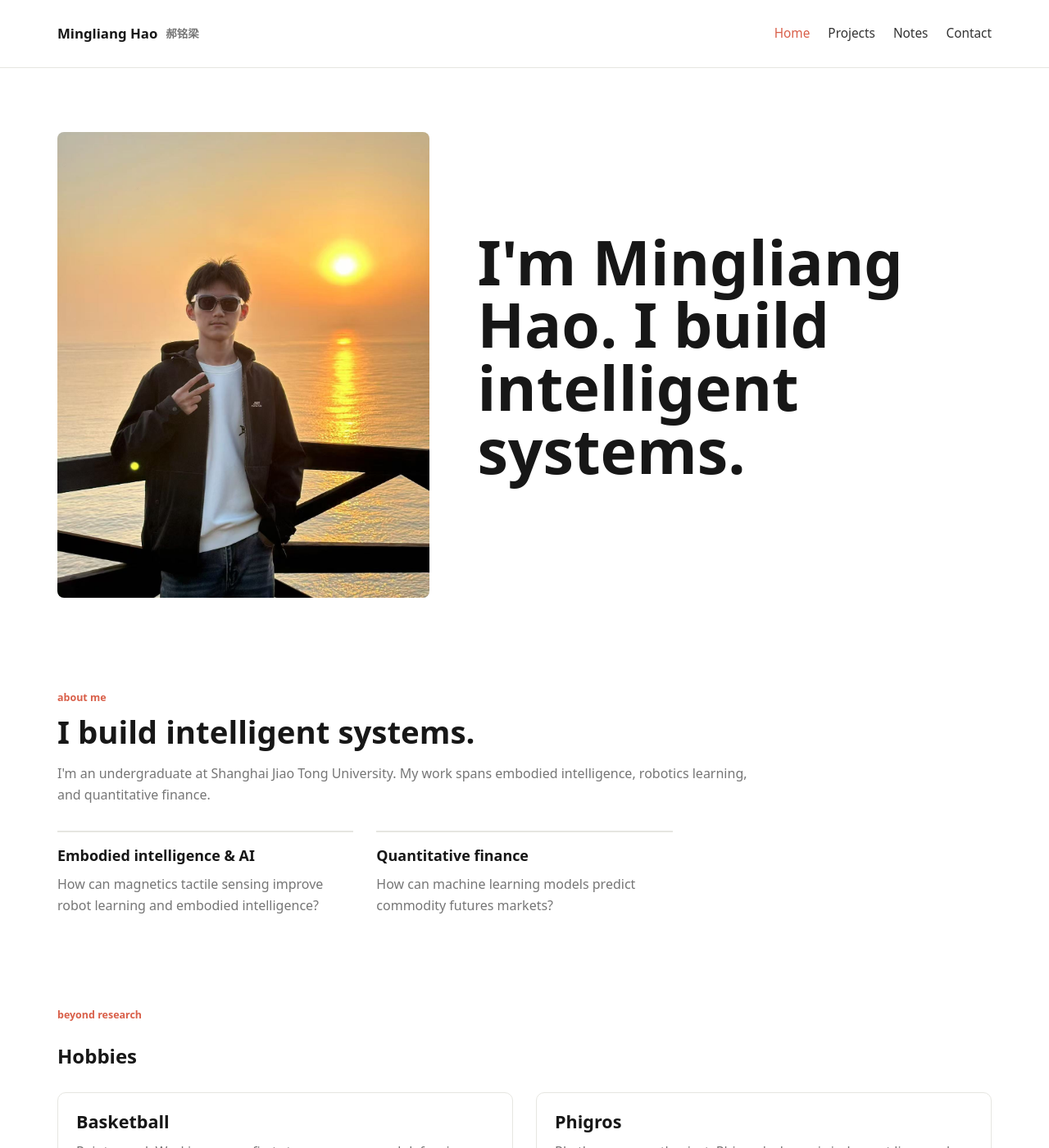
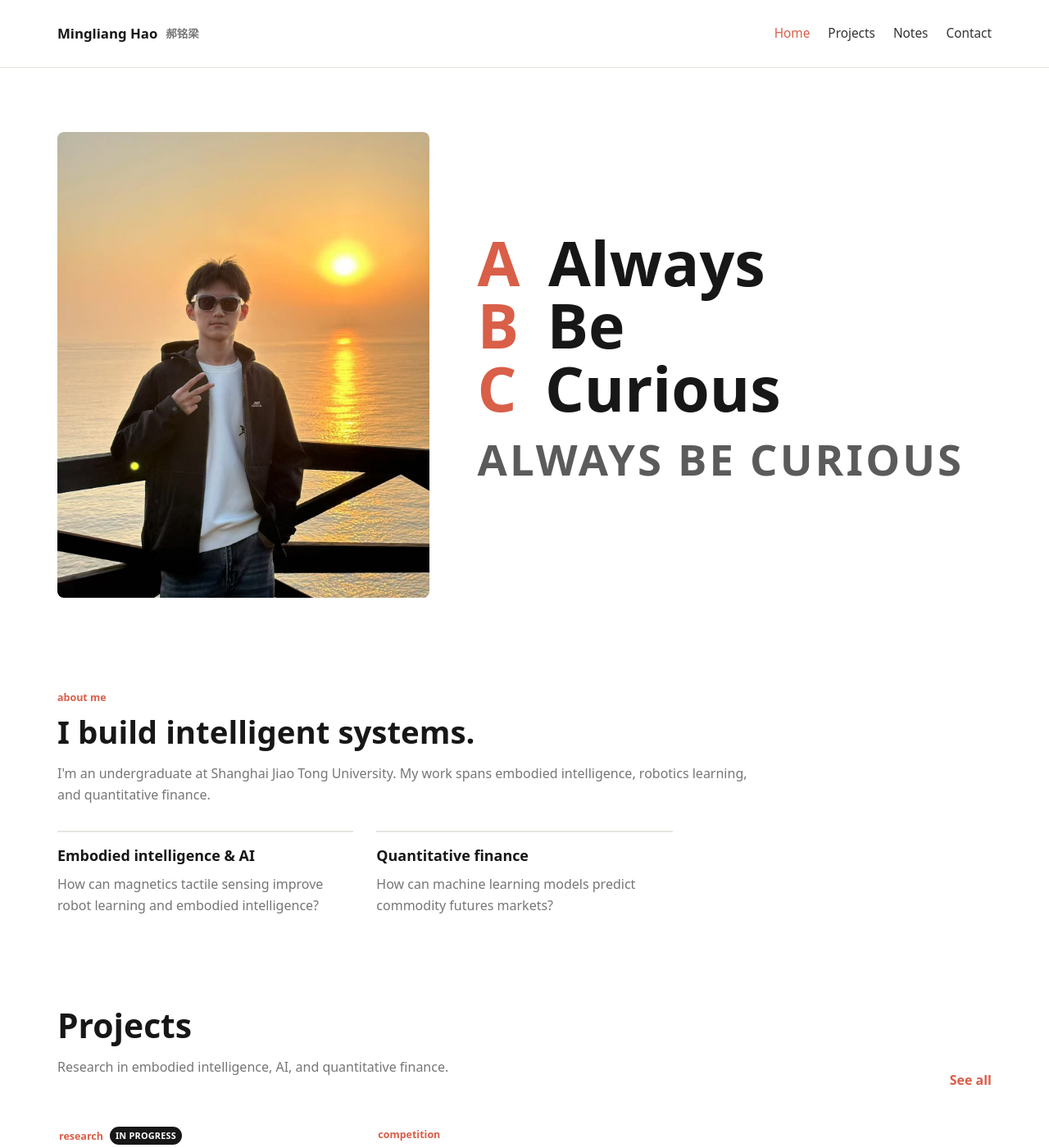
Before and after one commit to AntiElixir/AntiElixir.github.io, a Jekyll site: the page built from index.md, in a window 1280 px wide and 1400 px high. Shown: the whole window at 82% size. Built offline with Jekyll 4.4.1, drawn with Linux system fonts in a browser that asks for light colours; some of the changed text lies outside the part shown.

Commit message:
Update hero tagline to ABC format and move hobbies to page bottom
Hero title changed to "A Always / B Be / C Curious / ALWAYS BE CURIOUS"
with accent-colored initial letters. Hobbies section relocated after
Notes as the last section on the homepage.

```diff
--- a/assets/css/styles.css
+++ b/assets/css/styles.css
@@ -169,6 +169,30 @@ img {
   line-height: 1.02;
   margin: 0;
   max-width: 820px;
+}
+
+.hero-tagline {
+  display: flex;
+  flex-direction: column;
+}
+
+.tagline-line {
+  display: block;
+  white-space: nowrap;
+}
+
+.tagline-letter {
+  color: var(--accent);
+  display: inline-block;
+  margin-right: 0.2em;
+}
+
+.tagline-bottom {
+  display: block;
+  font-size: 0.7em;
+  letter-spacing: 0.06em;
+  margin-top: 0.4em;
+  opacity: 0.7;
 }
 
 .hero-copy p {
--- a/index.md
+++ b/index.md
@@ -14,7 +14,12 @@ description: "Mingliang Hao (郝铭梁) is an undergraduate student at Shanghai
         {% include responsive-photo.html src=settings.hero.image alt=hero_alt sizes="(max-width: 900px) 100vw, 42vw" fetchpriority="high" %}
       </div>
       <div class="hero-copy">
-        <h1>{{ settings.hero.title }}</h1>
+        <h1 class="hero-tagline">
+          <span class="tagline-line"><span class="tagline-letter">A</span> Always</span>
+          <span class="tagline-line"><span class="tagline-letter">B</span> Be</span>
+          <span class="tagline-line"><span class="tagline-letter">C</span> Curious</span>
+          <span class="tagline-bottom">ALWAYS BE CURIOUS</span>
+        </h1>
         {% if settings.hero.description %}
           <p>{{ settings.hero.description }}</p>
         {% endif %}
@@ -36,23 +41,6 @@ description: "Mingliang Hao (郝铭梁) is an undergraduate student at Shanghai
       <div>
         <h3>Quantitative finance</h3>
         <p>How can machine learning models predict commodity futures markets?</p>
-      </div>
-    </div>
-  </div>
-</section>
-
-<section class="section" aria-labelledby="hobbies">
-  <div class="container">
-    <p class="eyebrow">Beyond research</p>
-    <h2 id="hobbies">Hobbies</h2>
-    <div class="hobbies-grid">
-      <div class="hobby-card">
-        <h3>Basketball</h3>
-        <p>Point guard. Working on my first step, crossover, and defensive stance. Basketball teaches me about rhythm, spacing, and reading the defense — skills that translate to research too.</p>
-      </div>
-      <div class="hobby-card">
-        <h3>Phigros</h3>
-        <p>Rhythm game enthusiast. Phigros's dynamic judgment lines and creative chart designs keep me coming back. It's like solving a puzzle at 200 BPM.</p>
       </div>
     </div>
   </div>
@@ -110,3 +98,20 @@ description: "Mingliang Hao (郝铭梁) is an undergraduate student at Shanghai
     </div>
   </div>
 </section>
+
+<section class="section" aria-labelledby="hobbies">
+  <div class="container">
+    <p class="eyebrow">Beyond research</p>
+    <h2 id="hobbies">Hobbies</h2>
+    <div class="hobbies-grid">
+      <div class="hobby-card">
+        <h3>Basketball</h3>
+        <p>Point guard. Working on my first step, crossover, and defensive stance. Basketball teaches me about rhythm, spacing, and reading the defense — skills that translate to research too.</p>
+      </div>
+      <div class="hobby-card">
+        <h3>Phigros</h3>
+        <p>Rhythm game enthusiast. Phigros's dynamic judgment lines and creative chart designs keep me coming back. It's like solving a puzzle at 200 BPM.</p>
+      </div>
+    </div>
+  </div>
+</section>
```
